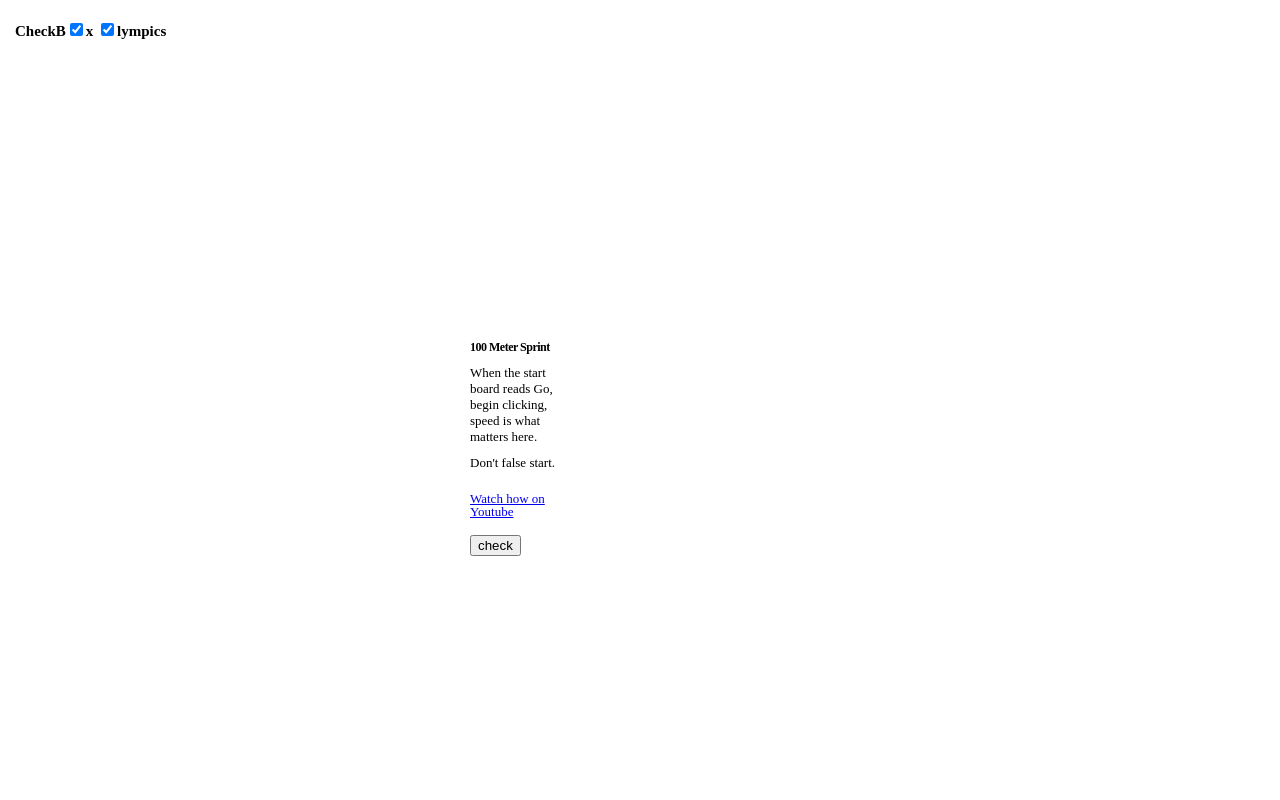
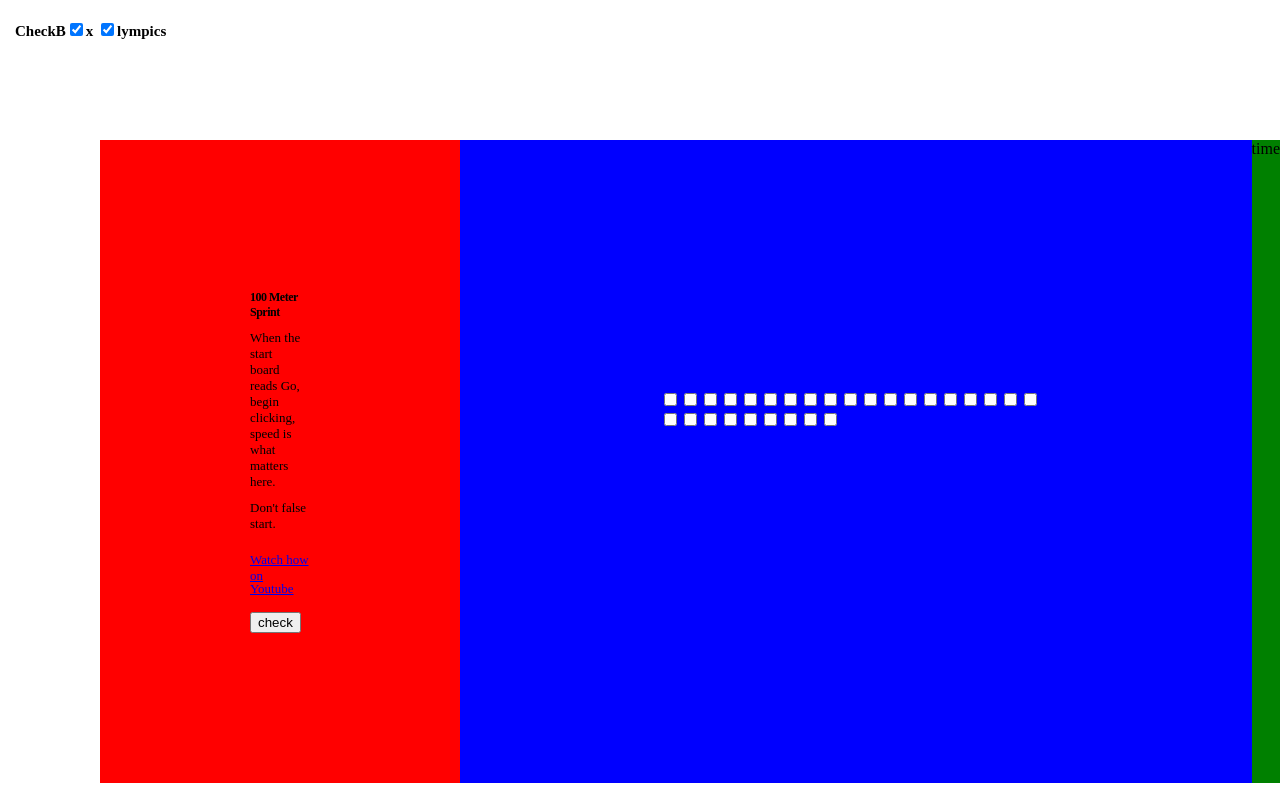
Before and after one commit to takeru0604twitter/CheckboxOlympics, a Nuxt app in the folder CheckboxOlympics/: page / in a window 1280 px wide. Built offline with nearby package versions, Linux system fonts and the light colour scheme.

Commit message:
Update index.vue

```diff
--- a/CheckboxOlympics/pages/index.vue
+++ b/CheckboxOlympics/pages/index.vue
@@ -1,7 +1,7 @@
 <template>
-
   <div>
-    <div class="a">CheckB<input type="checkbox" checked>x <input type="checkbox" checked>lympics</div>
+    <div class="a">CheckB<input type="checkbox" checked class="a1">x <input type="checkbox" checked calss="a2">lympics</div>
+    <div class="box">
       <div class="box1">
         <div class="b">100 Meter Sprint</div>
         <div class="c">
@@ -19,6 +19,12 @@
         <div class="m"><button>check</button></div>
       </div>
 
+      <div class="box2">
+        <div class="n"><input v-for="i in 28" :key="i" type="checkbox" /></div>
+      </div>
+
+      <div class="box3">time</div>
+    </div>
   </div>
 </template>
 
@@ -33,10 +39,34 @@ body {
   margin: 0px;
 }
 
-  .box1{
-    display: block;
+.a1{
 
+}
 
+.a2{
+
+}
+
+.box {
+  position: relative;
+  display: flex;
+  margin-top:  100px;
+  margin-left: 100px;
+}
+
+.box1 {
+  background: red;
+  padding: 150px;
+}
+
+.box2 {
+  background: blue;
+  padding-right: 200px;
+  padding-left: 200px;
+}
+
+.box3 {
+  background: green;
 }
 
 .a{
@@ -51,14 +81,14 @@ body {
   font-size: 12px;
   font-weight: bold;
   letter-spacing: -0.5px;
-  margin-left: 470px;
-  margin-top: 300px;
+  /* margin-left: 470px;
+  margin-top: 300px; */
 }
 
 .c{
   font-size: 13px;
   font-weight: 100;
-  margin-left: 470px;
+  /* margin-left: 470px; */
   margin-top: 10px;
 }
 
@@ -68,7 +98,7 @@ body {
 
 .j{
   font-size: 13px;
-  margin-left: 470px;
+  /* margin-left: 470px; */
   }
 
 .k{
@@ -81,10 +111,11 @@ body {
 
 .m{
   margin-top: 15px;
-  margin-left: 470px;
+  /* margin-left: 470px; */
 }
 
 .n{
-  solid: #000
+  padding-top: 250px;
+
 }
 </style>
```
Lines whose indentation alone changed are shown as unchanged.
